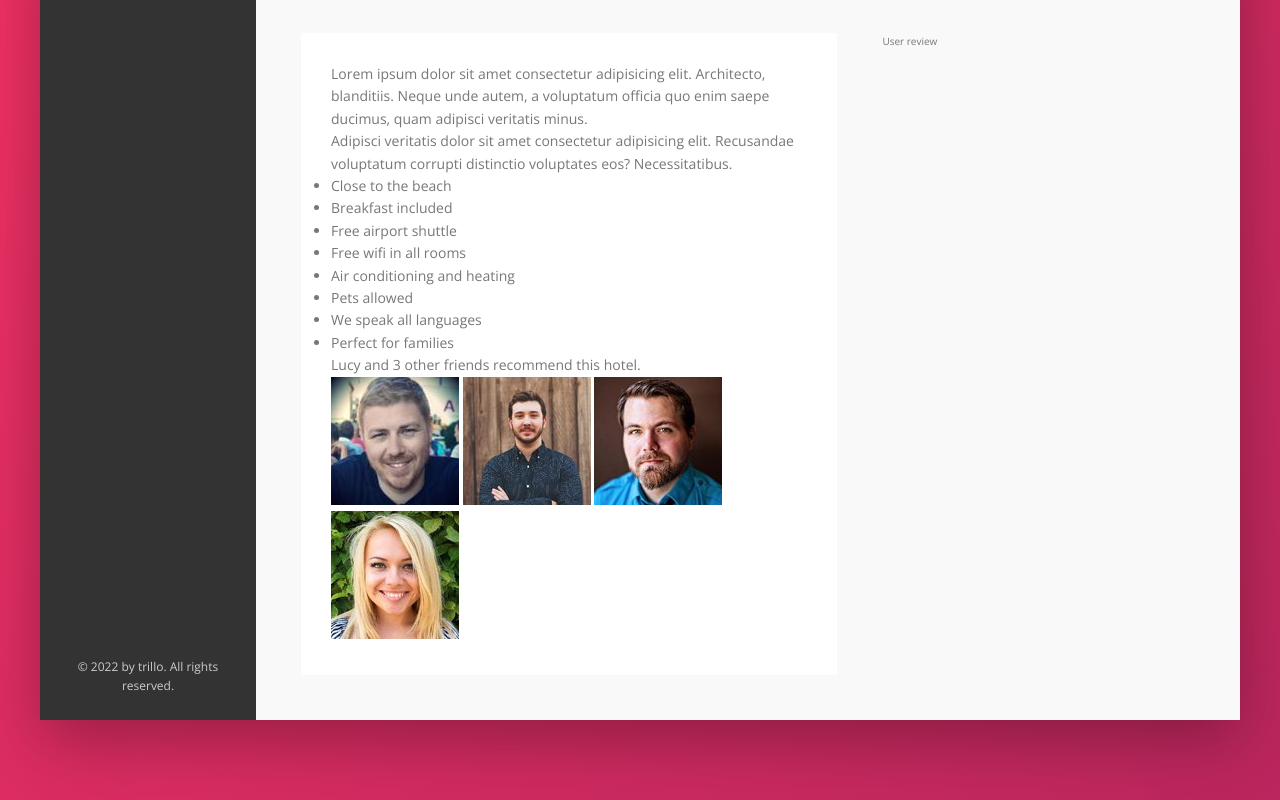
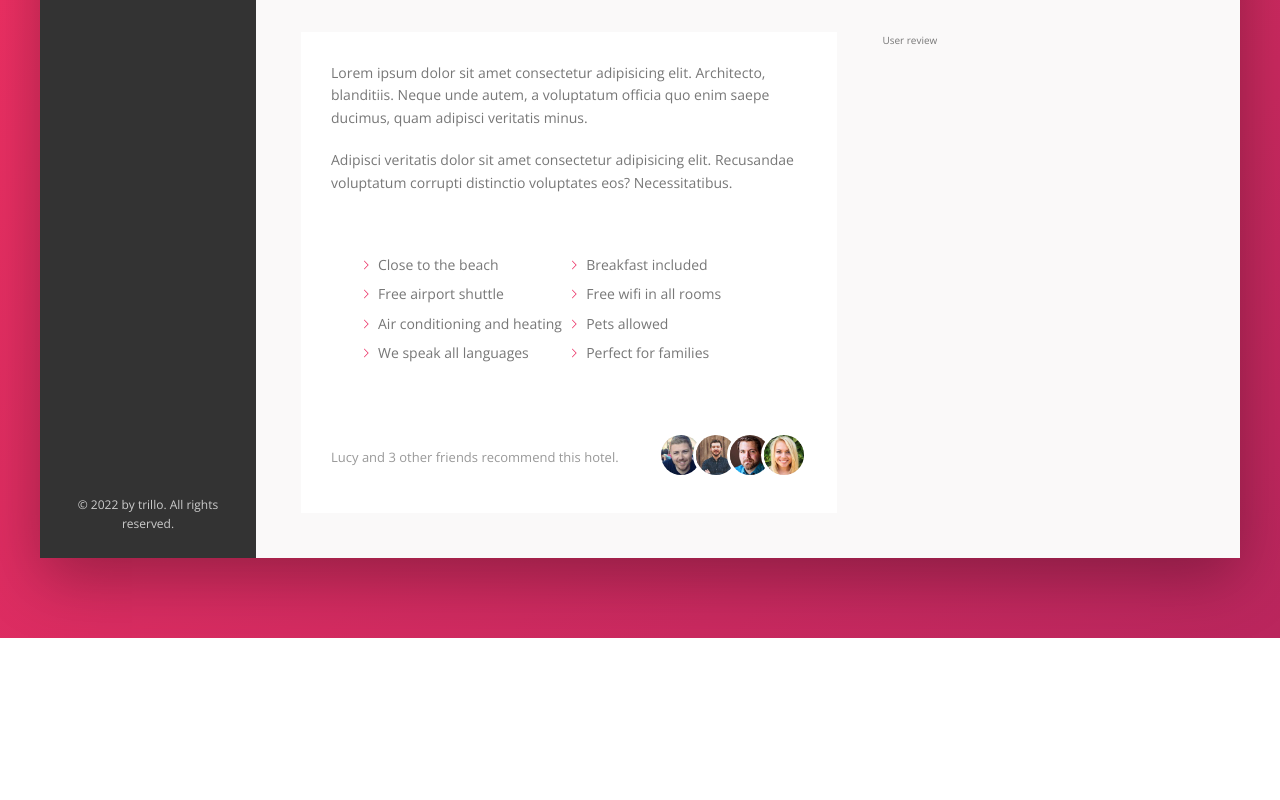
Before and after one commit to Aiwe30/trillo, a website: page index.html in a window 1280 px wide. Shown: the part 614-1414 px from the top of the page. After the commit the page ends 1252 px from the top, so only its background shows below. Drawn offline with nearby package versions, Linux system fonts and the light colour scheme; files that its build step writes are made by us from their sources.

Commit message:
components-scss: add style for detail section

```diff
--- a/styles/sass/_components.scss
+++ b/styles/sass/_components.scss
@@ -157,7 +157,7 @@
 .overview {
   display: flex;
   align-items: center;
-  border-bottom: 1px solid var(--color-grey-light-2);
+  border-bottom: var(--line-light-small);
   &__heading {
     font-size: 2.25rem;
     font-weight: 300;
@@ -204,6 +204,51 @@
     text-transform: uppercase;
   }
 }
+.paragraph:not(:last-of-type) {
+  margin-bottom: 2rem;
+}
+.list {
+  display: flex;
+  flex-wrap: wrap;
+  list-style: none;
+  margin: 3rem 0;
+  padding: 3rem;
+  border-top: var(--line-light-small);
+  border-bottom: var(--line-light-small);
+  &__item {
+    flex: 0 0 50%;
+    margin-bottom: .7rem;
+  }
+  &__item::before {
+    content: "";
+    background-color: var(--color-primary);
+    mask-image: url('/img/chevron-thin-right.svg');
+    mask-size: cover;
+    display: inline-block;
+    height: 1rem;
+    width: 1rem;
+    margin-right: .7rem;
+  }
+}
+.recommend {
+  display: flex;
+  align-items: center;
+  font-size: 1.3rem;
+  color: var(--color-grey-dark-3);
+  &__count {
+    margin-right: auto;
+  }
+  &__photo {
+    box-sizing: content-box;
+    height: 4rem;
+    width: 4rem;
+    border-radius: 50%;
+    border: 3px solid #fff;
+    &:not(:last-child) {
+      margin-right: -1.5rem;
+    }
+  }
+}
 
 // Button
 .btn-inline {
```
